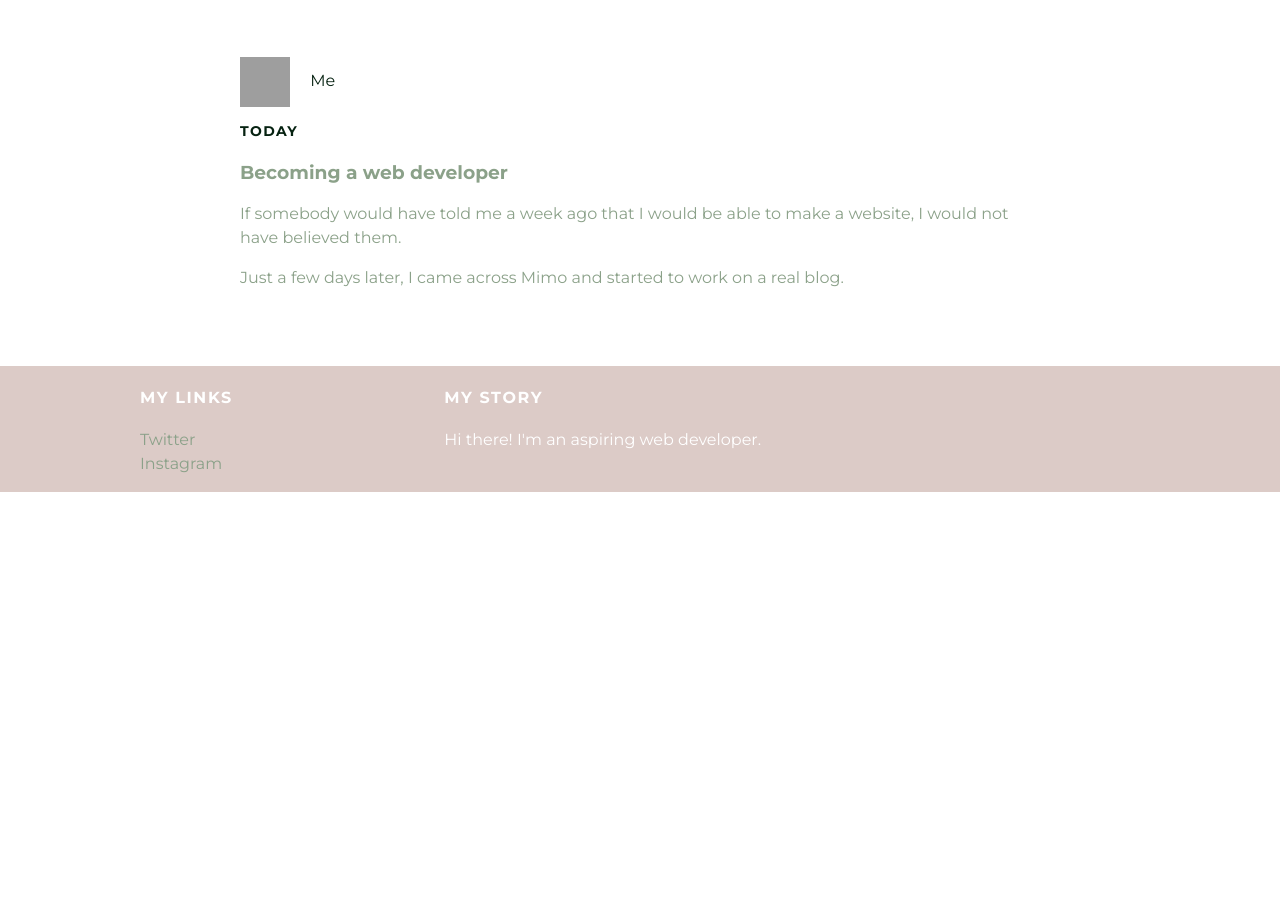
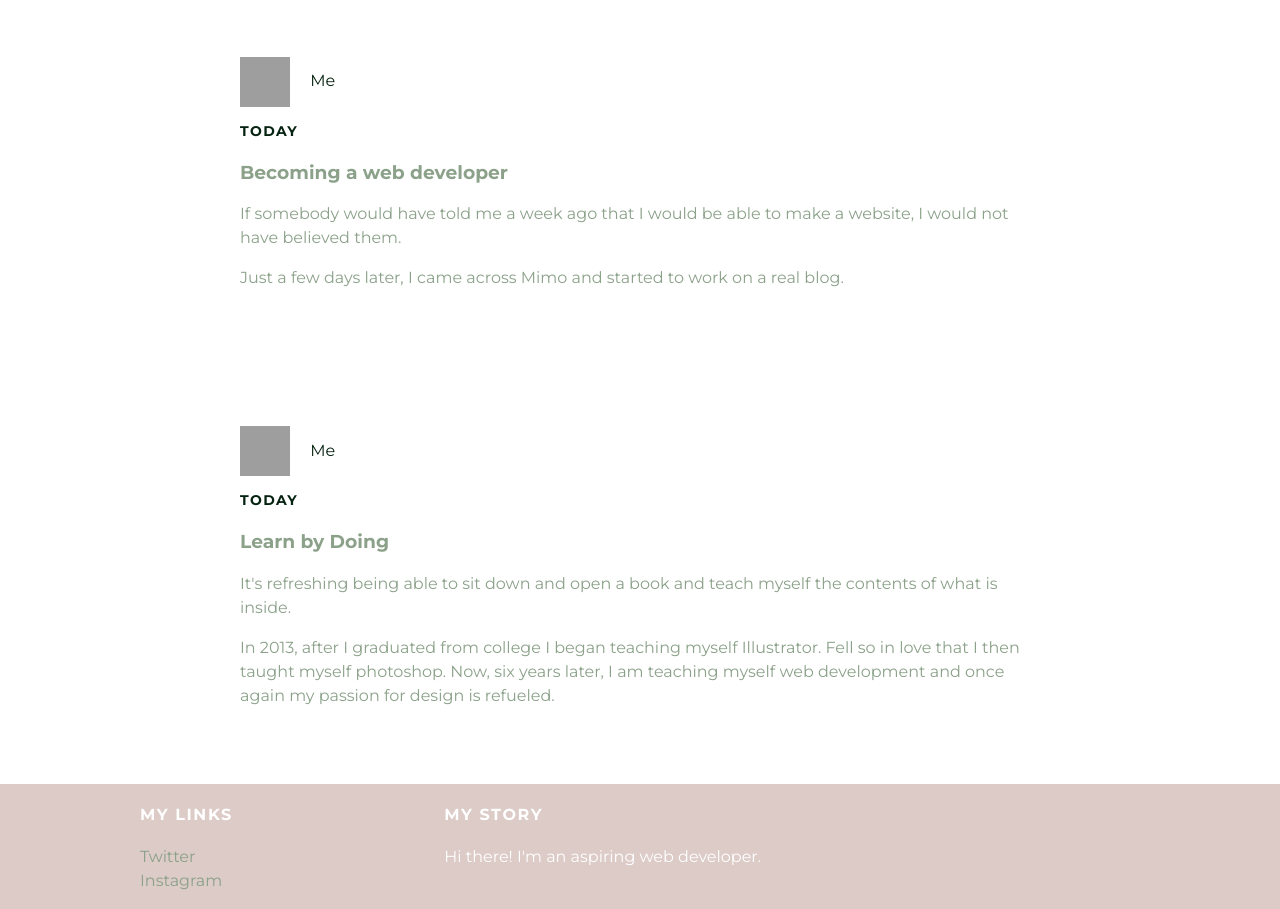
Before and after one commit to daniisand/github.io, a plain HTML site: page index.html in a window 1280 px wide. Shown: the part 153-1062 px from the top of the page. Before the commit the page ends 800 px from the top, so only its background shows below. Drawn offline with Linux system fonts and the light colour scheme; grey boxes are pictures that could not be loaded.

Commit message:
Update index.html

```diff
--- a/index.html
+++ b/index.html
@@ -29,6 +29,22 @@
         </div>
       </div>
     </div>
+     <div id="content">
+      <div class="container">
+        <div class="post">
+          <div class="post-author">
+            <img src="https://junipercanyonstudio.com/wp-content/uploads/2019/06/IMG_3231.jpg">
+            <span>Me</span>
+          </div>
+          <p class="post-date">Today</p>
+          <h3 class="post-title">Learn by Doing</h3>
+          <div class="post-content">
+            <p>It's refreshing being able to sit down and open a book and teach myself the contents of what is inside.</p>
+            <p>In 2013, after I graduated from college I began teaching myself Illustrator. Fell so in love that I then taught myself photoshop. Now, six years later, I am teaching myself web development and once again my passion for design is refueled.</p>
+          </div>
+        </div>
+      </div>
+    </div>
     <div id="footer">
       <div class="container">
         <div class="column">
```
